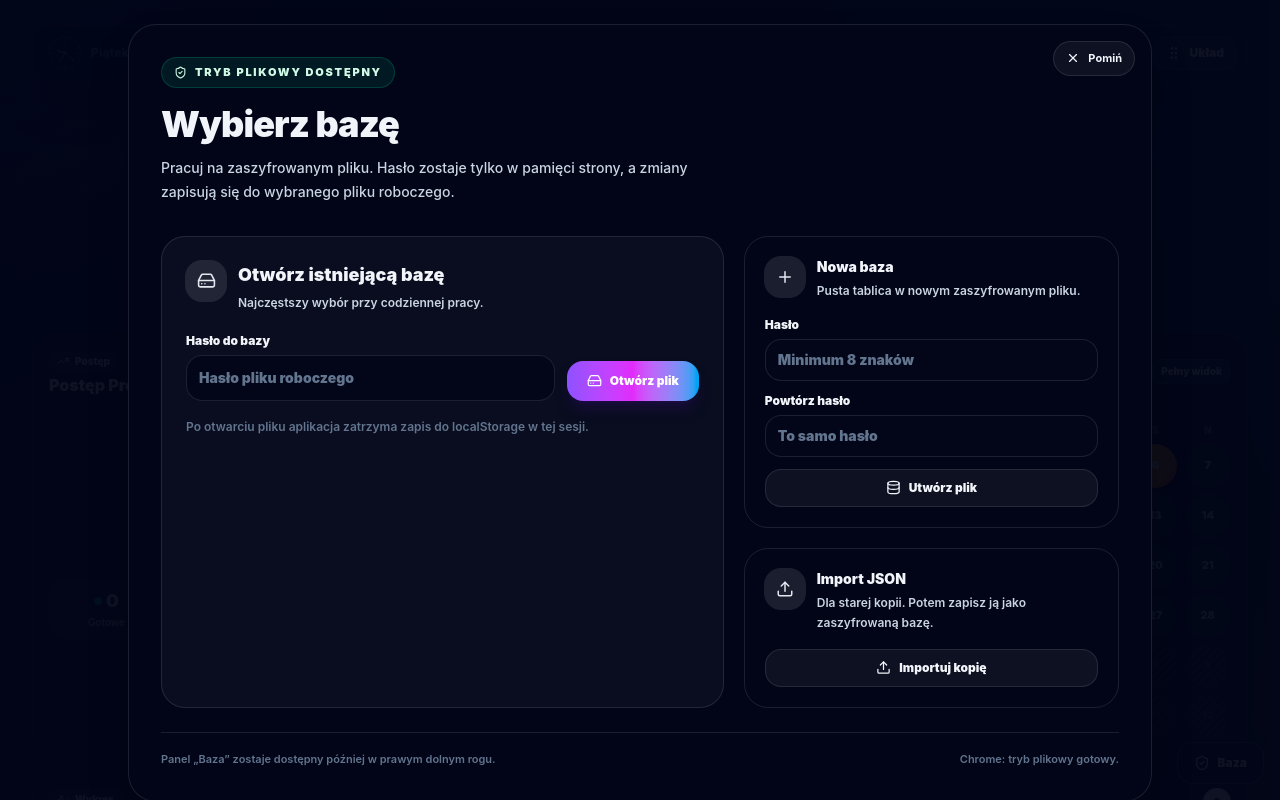
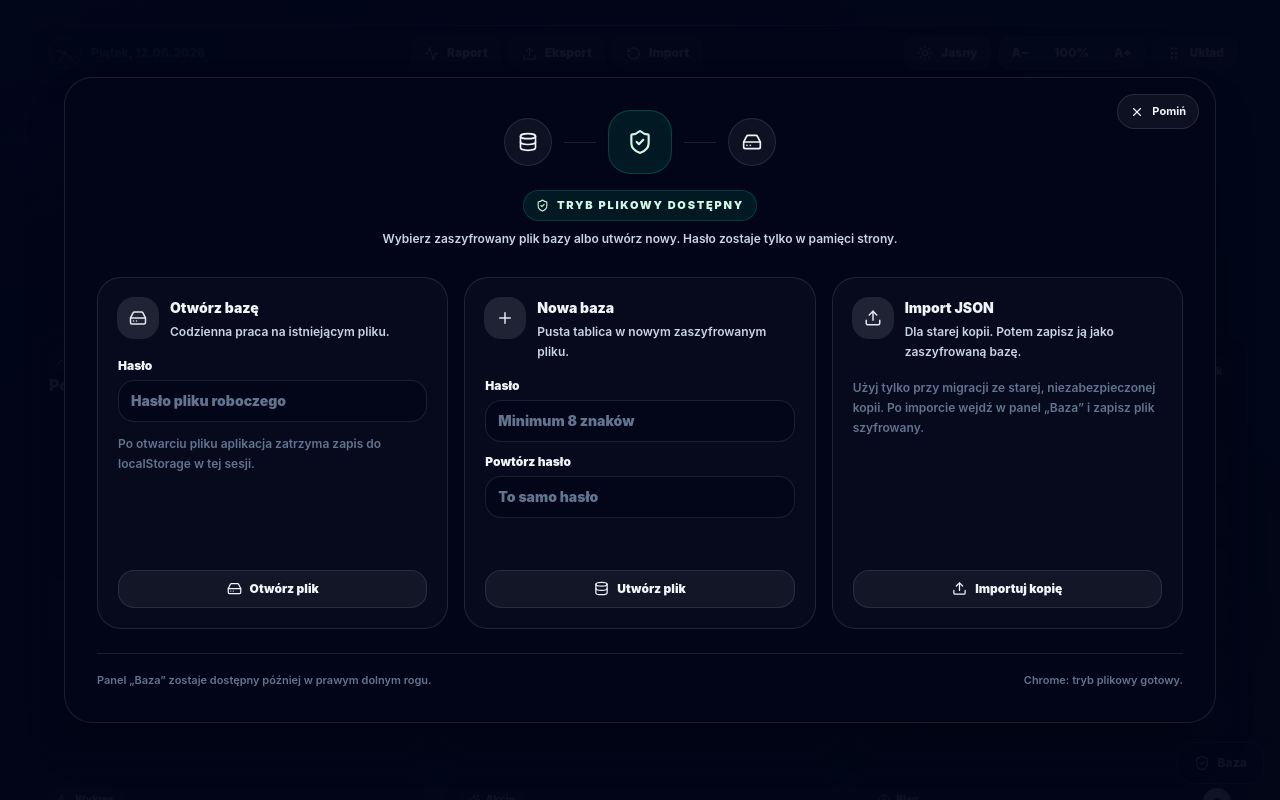
Before and after one commit to KurkaGetrurka/Project_kanban_local, a React (Vite) app: page / in a window 1280 px wide. Shown: the top 800 px of the page. Built offline with nearby package versions, Linux system fonts and the light colour scheme.

Commit message:
Unify startup database gate action cards

```diff
--- a/src/kanban/components/startup-database-gate.jsx
+++ b/src/kanban/components/startup-database-gate.jsx
@@ -72,12 +72,9 @@ export function StartupDatabaseGate() {
   const shellTheme = isDark
     ? "border-white/10 bg-slate-950/96 shadow-black/30"
     : "border-slate-200 bg-white shadow-slate-200/70";
-  const mainPanelTheme = isDark
-    ? "border-white/10 bg-white/[0.035]"
-    : "border-slate-200 bg-slate-50/70";
-  const secondaryPanelTheme = isDark
-    ? "border-white/10 bg-transparent hover:bg-white/[0.035]"
-    : "border-slate-200 bg-white hover:bg-slate-50";
+  const actionPanelTheme = isDark
+    ? "border-white/10 bg-white/[0.025] hover:bg-white/[0.045]"
+    : "border-slate-200 bg-white hover:bg-slate-50/80";
   const mutedText = isDark ? "text-slate-300" : "text-slate-600";
   const softText = isDark ? "text-slate-500" : "text-slate-400";
   const inputTheme = isDark
@@ -93,6 +90,17 @@ export function StartupDatabaseGate() {
     : isDark
       ? "border-amber-300/20 bg-amber-300/10 text-amber-100"
       : "border-amber-200 bg-amber-50 text-amber-900";
+  const iconTile = isDark
+    ? "border-white/10 bg-white/5 text-slate-100"
+    : "border-slate-200 bg-slate-50 text-slate-700";
+  const iconTileActive = fileSystemSupported
+    ? isDark
+      ? "border-emerald-400/25 bg-emerald-400/10 text-emerald-100"
+      : "border-emerald-200 bg-emerald-50 text-emerald-800"
+    : isDark
+      ? "border-amber-300/25 bg-amber-300/10 text-amber-100"
+      : "border-amber-200 bg-amber-50 text-amber-900";
+  const infographicLine = isDark ? "bg-white/10" : "bg-slate-200";
 
   useEffect(() => {
     setFileSystemSupported(isFileSystemAccessSupported());
@@ -256,7 +264,7 @@ export function StartupDatabaseGate() {
 
   return (
     <div className={cx("fixed inset-0 z-[80] overflow-y-auto p-4 sm:p-6", pageTheme)}>
-      <div className="mx-auto flex min-h-full w-full max-w-5xl items-center justify-center">
+      <div className="mx-auto flex min-h-full w-full max-w-6xl items-center justify-center">
         <div className={cx("relative w-full rounded-[1.75rem] border p-5 shadow-2xl sm:p-8", shellTheme)}>
           <button
             type="button"
@@ -267,15 +275,30 @@ export function StartupDatabaseGate() {
             <X size={14} /> Pomiń
           </button>
 
-          <header className="mb-8 max-w-2xl pr-24">
-            <div className={cx("mb-4 inline-flex items-center gap-2 rounded-full border px-3 py-1.5 text-[11px] font-black uppercase tracking-[0.16em]", statusPill)}>
+          <header className="mb-7 flex flex-col items-center gap-4 px-14 text-center">
+            <div className="flex items-center justify-center gap-3" aria-hidden="true">
+              <span className={cx("flex h-12 w-12 items-center justify-center rounded-3xl border", iconTile)}>
+                <Database size={20} />
+              </span>
+              <span className={cx("h-px w-8", infographicLine)} />
+              <span className={cx("flex h-16 w-16 items-center justify-center rounded-[1.4rem] border shadow-sm", iconTileActive)}>
+                <ShieldCheck size={26} />
+              </span>
+              <span className={cx("h-px w-8", infographicLine)} />
+              <span className={cx("flex h-12 w-12 items-center justify-center rounded-3xl border", iconTile)}>
+                <HardDrive size={20} />
+              </span>
+            </div>
+
+            <div className="grid gap-2">
+              <div className={cx("mx-auto inline-flex items-center gap-2 rounded-full border px-3 py-1.5 text-[11px] font-black uppercase tracking-[0.16em]", statusPill)}>
                 <ShieldCheck size={13} />
                 {fileSystemSupported ? "Tryb plikowy dostępny" : "Wymagany Chrome / Edge"}
               </div>
-            <h1 className="text-3xl font-black tracking-tight sm:text-4xl">Wybierz bazę</h1>
-            <p className={cx("mt-3 text-sm font-medium leading-6", mutedText)}>
-              Pracuj na zaszyfrowanym pliku. Hasło zostaje tylko w pamięci strony, a zmiany zapisują się do wybranego pliku roboczego.
+              <p className={cx("mx-auto max-w-xl text-xs font-semibold leading-5", mutedText)}>
+                Wybierz zaszyfrowany plik bazy albo utwórz nowy. Hasło zostaje tylko w pamięci strony.
               </p>
+            </div>
           </header>
 
           {notice && (
@@ -284,48 +307,48 @@ export function StartupDatabaseGate() {
             </div>
           )}
 
-          <div className="grid gap-5 lg:grid-cols-[1.2fr_0.8fr]">
-            <section className={cx("rounded-[1.5rem] border p-5 sm:p-6", mainPanelTheme)}>
-              <div className="mb-5 flex items-start gap-3">
+          <div className="grid gap-4 lg:grid-cols-3">
+            <section className={cx("flex min-h-[22rem] flex-col rounded-[1.5rem] border p-5 transition", actionPanelTheme)}>
+              <div className="mb-4 flex items-start gap-3">
                 <span className={cx("flex h-10 w-10 shrink-0 items-center justify-center rounded-2xl ring-1", t.chip)}>
-                  <HardDrive size={19} />
+                  <HardDrive size={18} />
                 </span>
                 <div>
-                  <h2 className="text-lg font-black">Otwórz istniejącą bazę</h2>
+                  <h2 className="text-sm font-black">Otwórz bazę</h2>
                   <p className={cx("mt-1 text-xs font-semibold leading-5", mutedText)}>
-                    Najczęstszy wybór przy codziennej pracy.
+                    Codzienna praca na istniejącym pliku.
                   </p>
                 </div>
               </div>
 
-              <div className="grid gap-3 sm:grid-cols-[1fr_auto] sm:items-end">
+              <div className="grid gap-3">
                 <label className="grid gap-1.5 text-xs font-black">
-                  Hasło do bazy
+                  Hasło
                   <input
                     type="password"
                     value={openPassword}
                     onChange={(event) => setOpenPassword(event.target.value)}
-                    className={cx("rounded-2xl border px-3 py-3 text-sm outline-none ring-violet-300 transition focus:ring-4", inputTheme)}
+                    className={cx("rounded-2xl border px-3 py-2.5 text-sm outline-none ring-violet-300 transition focus:ring-4", inputTheme)}
                     placeholder="Hasło pliku roboczego"
                   />
                 </label>
+              </div>
+
+              <p className={cx("mt-3 text-xs font-semibold leading-5", softText)}>
+                Po otwarciu pliku aplikacja zatrzyma zapis do localStorage w tej sesji.
+              </p>
+
               <button
                 type="button"
                 onClick={openExistingEncryptedDatabase}
                 disabled={busy || !fileSystemSupported}
-                  className={cx("inline-flex items-center justify-center gap-2 rounded-2xl px-5 py-3 text-xs font-black shadow-lg transition hover:-translate-y-0.5 disabled:cursor-not-allowed disabled:opacity-40", t.actionPrimary)}
+                className={cx("mt-auto inline-flex w-full items-center justify-center gap-2 rounded-2xl border px-4 py-2.5 text-xs font-black transition hover:-translate-y-0.5 disabled:cursor-not-allowed disabled:opacity-40", secondaryButton)}
               >
                 <HardDrive size={15} /> {busy ? "Otwieram..." : "Otwórz plik"}
               </button>
-              </div>
-
-              <p className={cx("mt-4 text-xs font-semibold leading-5", softText)}>
-                Po otwarciu pliku aplikacja zatrzyma zapis do localStorage w tej sesji.
-              </p>
             </section>
 
-            <div className="grid gap-5">
-              <section className={cx("rounded-[1.5rem] border p-5 transition", secondaryPanelTheme)}>
+            <section className={cx("flex min-h-[22rem] flex-col rounded-[1.5rem] border p-5 transition", actionPanelTheme)}>
               <div className="mb-4 flex items-start gap-3">
                 <span className={cx("flex h-10 w-10 shrink-0 items-center justify-center rounded-2xl ring-1", t.chip)}>
                   <Plus size={18} />
@@ -359,18 +382,19 @@ export function StartupDatabaseGate() {
                     placeholder="To samo hasło"
                   />
                 </label>
+              </div>
+
               <button
                 type="button"
                 onClick={createNewEncryptedDatabase}
                 disabled={busy || !fileSystemSupported}
-                    className={cx("inline-flex items-center justify-center gap-2 rounded-2xl border px-4 py-2.5 text-xs font-black transition hover:-translate-y-0.5 disabled:cursor-not-allowed disabled:opacity-40", secondaryButton)}
+                className={cx("mt-auto inline-flex w-full items-center justify-center gap-2 rounded-2xl border px-4 py-2.5 text-xs font-black transition hover:-translate-y-0.5 disabled:cursor-not-allowed disabled:opacity-40", secondaryButton)}
               >
                 <Database size={15} /> {busy ? "Tworzę..." : "Utwórz plik"}
               </button>
-                </div>
             </section>
 
-              <section className={cx("rounded-[1.5rem] border p-5 transition", secondaryPanelTheme)}>
+            <section className={cx("flex min-h-[22rem] flex-col rounded-[1.5rem] border p-5 transition", actionPanelTheme)}>
               <div className="mb-4 flex items-start gap-3">
                 <span className={cx("flex h-10 w-10 shrink-0 items-center justify-center rounded-2xl ring-1", t.chip)}>
                   <Upload size={18} />
@@ -390,16 +414,20 @@ export function StartupDatabaseGate() {
                 className="hidden"
                 onChange={(event) => importLegacyBackupFile(event.target.files?.[0])}
               />
+
+              <p className={cx("text-xs font-semibold leading-5", softText)}>
+                Użyj tylko przy migracji ze starej, niezabezpieczonej kopii. Po imporcie wejdź w panel „Baza” i zapisz plik szyfrowany.
+              </p>
+
               <button
                 type="button"
                 onClick={() => importInputRef.current?.click()}
                 disabled={busy}
-                  className={cx("inline-flex w-full items-center justify-center gap-2 rounded-2xl border px-4 py-2.5 text-xs font-black transition hover:-translate-y-0.5 disabled:cursor-not-allowed disabled:opacity-40", secondaryButton)}
+                className={cx("mt-auto inline-flex w-full items-center justify-center gap-2 rounded-2xl border px-4 py-2.5 text-xs font-black transition hover:-translate-y-0.5 disabled:cursor-not-allowed disabled:opacity-40", secondaryButton)}
               >
                 <Upload size={15} /> Importuj kopię
               </button>
             </section>
-            </div>
           </div>
 
           <footer className={cx("mt-6 flex flex-col gap-2 border-t pt-4 text-[11px] font-semibold leading-5 sm:flex-row sm:items-center sm:justify-between", isDark ? "border-white/10" : "border-slate-200", softText)}>
```
Lines whose indentation alone changed are shown as unchanged.
